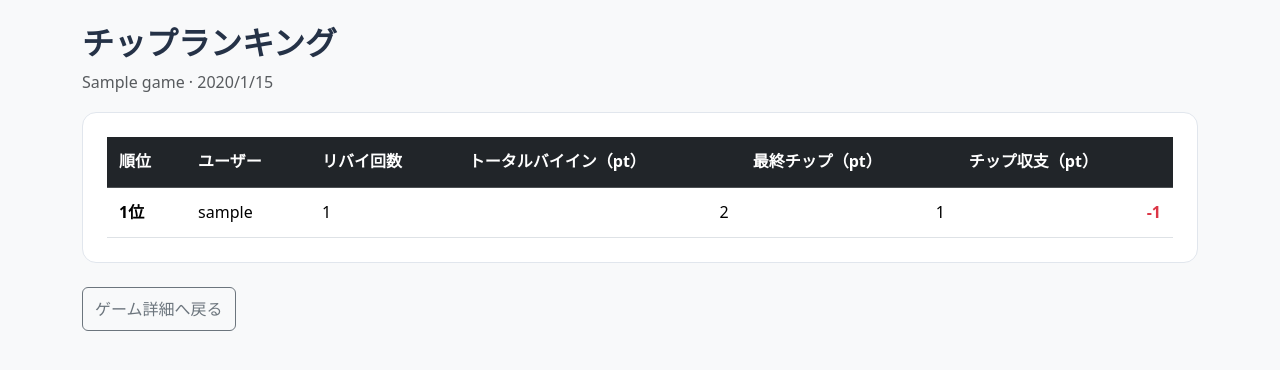
After one commit to sakamoto-yuta-sy/anakoko, a Django app: page /1/ranking/ in a window 1280 px wide. The commit adds this page. Shown: the top 370 px of the page. Run offline with Django 5.2, Linux system fonts and the light colour scheme; a user stored in the database is signed in; tables that the repository leaves empty hold one stand-in row (values such as "Sample post").

Commit message:
リバイを考慮したチップランキングを追加

```diff
--- a/anakoko/urls.py
+++ b/anakoko/urls.py
@@ -11,6 +11,7 @@ urlpatterns = [
     path("<int:game_id>/order/", views.add_order, name="add_order"),
     path("<int:game_id>/rebuy/", views.add_rebuy, name="add_rebuy"),
     path("<int:game_id>/settlement/", views.settlement_view, name="settlement"),
+    path("<int:game_id>/ranking/", views.chip_ranking, name="chip_ranking"),
     path("<int:game_id>/edit/", views.game_edit, name="game_edit"),
 
     path("<int:game_id>/result/", views.add_result, name="add_result"),
--- a/poker/views.py
+++ b/poker/views.py
@@ -314,6 +314,37 @@ def game_edit(request, game_id):
 # -------------------------
 
 @login_required
+def chip_ranking(request, game_id):
+    game = get_object_or_404(Game, pk=game_id)
+    rebuys = dict(game.rebuy_set.values("user_id").annotate(total=Sum("count")).values_list("user_id", "total"))
+    results = dict(game.result_set.order_by("id").values_list("user_id", "final_chips"))
+    ranking = []
+    unregistered = []
+    for user in game.participants.order_by("username"):
+        rebuy_count = rebuys.get(user.pk, 0)
+        total_buyin = game.initial_chips + rebuy_count * game.rebuy_chips
+        final_chips = results.get(user.pk)
+        row = {"user": user.username, "rebuy_count": rebuy_count,
+               "total_buyin": total_buyin, "final_chips": final_chips}
+        if final_chips is None:
+            unregistered.append(row)
+        else:
+            row["chip_diff"] = final_chips - total_buyin
+            ranking.append(row)
+    ranking.sort(key=lambda row: -row["chip_diff"])
+    previous = None
+    rank = 0
+    for index, row in enumerate(ranking, start=1):
+        if row["chip_diff"] != previous:
+            rank = index
+        row["rank"] = rank
+        previous = row["chip_diff"]
+    return render(request, "chip_ranking.html", {
+        "game": game, "ranking": ranking, "unregistered": unregistered,
+    })
+
+
+@login_required
 def settlement_view(request, game_id):
     game = get_object_or_404(Game, pk=game_id)
 
--- /dev/null
+++ b/templates/chip_ranking.html
@@ -0,0 +1,55 @@
+{% load humanize %}
+<!DOCTYPE html>
+<html lang="ja">
+<head>
+    <meta charset="UTF-8">
+    <meta name="viewport" content="width=device-width, initial-scale=1">
+    <title>チップランキング</title>
+    <link href="https://cdn.jsdelivr.net/npm/bootstrap@5.3.2/dist/css/bootstrap.min.css" rel="stylesheet">
+    {% include "shared_styles.html" %}
+</head>
+<body class="bg-light">
+<div class="container py-4">
+    <h2 class="mb-2">チップランキング</h2>
+    <p class="text-muted">{{ game.name }} · {{ game.date|date:"Y/n/j" }}</p>
+    <div class="card mb-4">
+        <div class="card-body">
+            <div class="table-responsive">
+                <table class="table mobile-cards align-middle mb-0">
+                    <thead class="table-dark"><tr>
+                        <th>順位</th><th>ユーザー</th><th>リバイ回数</th><th>トータルバイイン（pt）</th><th>最終チップ（pt）</th><th>チップ収支（pt）</th>
+                    </tr></thead>
+                    <tbody>
+                    {% for row in ranking %}
+                    <tr>
+                        <td data-label="順位" class="fw-bold">{{ row.rank }}位</td>
+                        <td data-label="ユーザー">{{ row.user }}</td>
+                        <td data-label="リバイ回数">{{ row.rebuy_count }}</td>
+                        <td data-label="トータルバイイン（pt）" class="text-end">{{ row.total_buyin|intcomma }}</td>
+                        <td data-label="最終チップ（pt）" class="text-end">{{ row.final_chips|intcomma }}</td>
+                        <td data-label="チップ収支（pt）" class="text-end fw-bold {% if row.chip_diff > 0 %}text-success{% elif row.chip_diff < 0 %}text-danger{% endif %}">{% if row.chip_diff > 0 %}+{% endif %}{{ row.chip_diff|intcomma }}</td>
+                    </tr>
+                    {% empty %}
+                    <tr><td colspan="6" class="text-center">最終チップの登録はまだありません</td></tr>
+                    {% endfor %}
+                    </tbody>
+                </table>
+            </div>
+        </div>
+    </div>
+    {% if unregistered %}
+    <div class="card mb-4">
+        <div class="card-body">
+            <h5>最終チップ未登録</h5>
+            <ul class="list-group list-group-flush">
+                {% for row in unregistered %}
+                <li class="list-group-item px-0">{{ row.user }}</li>
+                {% endfor %}
+            </ul>
+        </div>
+    </div>
+    {% endif %}
+    <a href="{% url 'game_detail' game.id %}" class="btn btn-outline-secondary">ゲーム詳細へ戻る</a>
+</div>
+</body>
+</html>
--- a/templates/game_detail.html
+++ b/templates/game_detail.html
@@ -33,6 +33,7 @@
             <a href="{% url 'game_list' %}" class="btn btn-outline-secondary btn-sm">一覧へ戻る</a>
             <a href="{% url 'game_edit' game.id %}" class="btn btn-outline-primary btn-sm">編集</a>
             <a href="{% url 'settlement' game.id %}" class="btn btn-success btn-sm">精算を見る</a>
+            <a href="{% url 'chip_ranking' game.id %}" class="btn btn-outline-primary btn-sm">チップランキング</a>
         </div>
     </div>
 
--- a/templates/shared_styles.html
+++ b/templates/shared_styles.html
@@ -34,7 +34,7 @@
         .page-heading { align-items: stretch; flex-direction: column; gap: 16px; }
         .page-actions { display: grid; grid-template-columns: repeat(2, minmax(0, 1fr)); width: 100%; }
         .page-actions .btn, .page-actions form, .page-actions form .btn { width: 100%; }
-        .detail-actions { grid-template-columns: repeat(3, minmax(0, 1fr)); }
+        .detail-actions { grid-template-columns: repeat(2, minmax(0, 1fr)); }
         .card form > .btn { width: 100%; }
         .form-actions { display: grid !important; grid-template-columns: 1fr; }
         .mobile-cards, .mobile-cards tbody { display: block; width: 100%; }
```
Also changed, not shown: poker/tests.py (+35 -0 lines).
